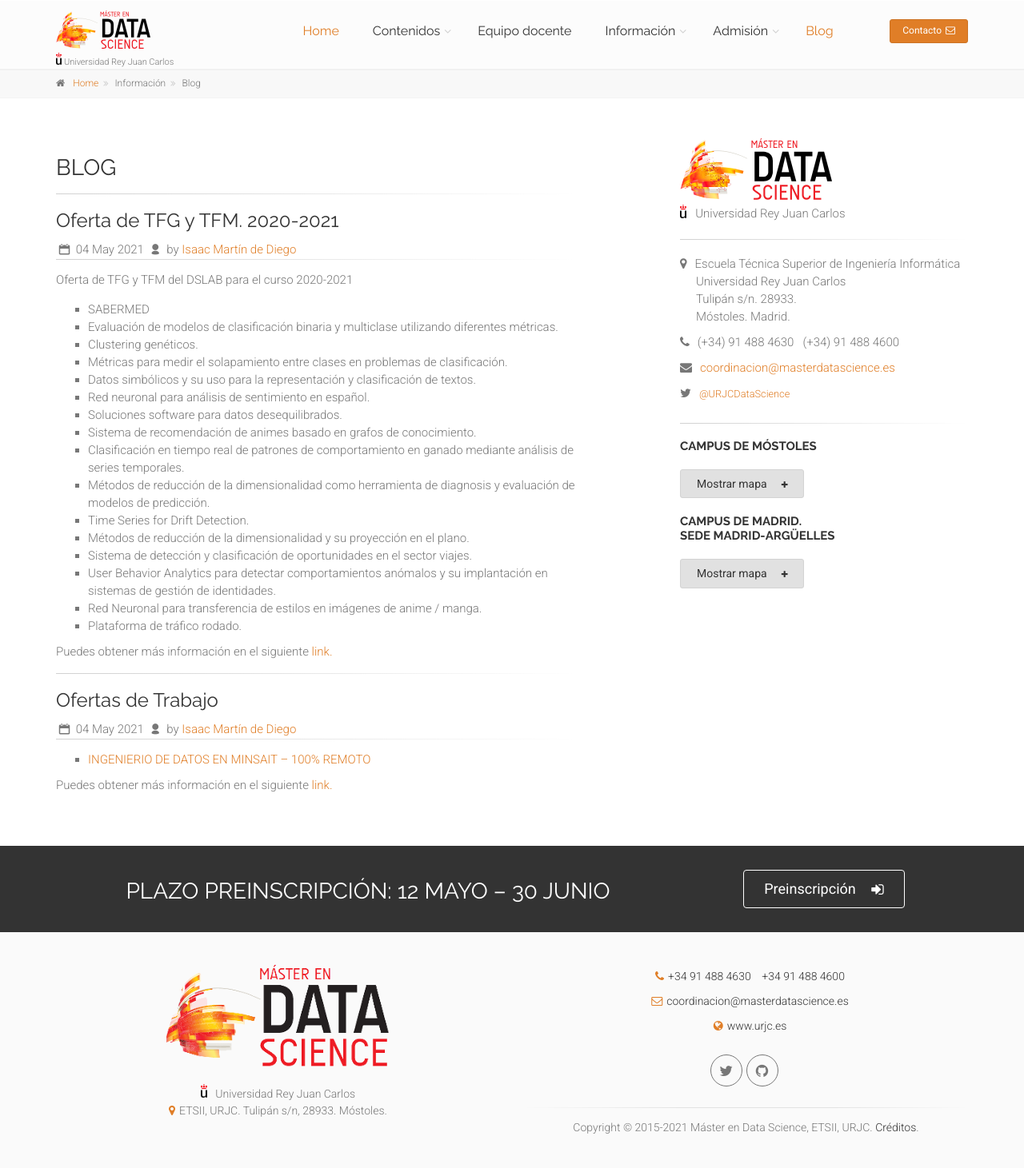
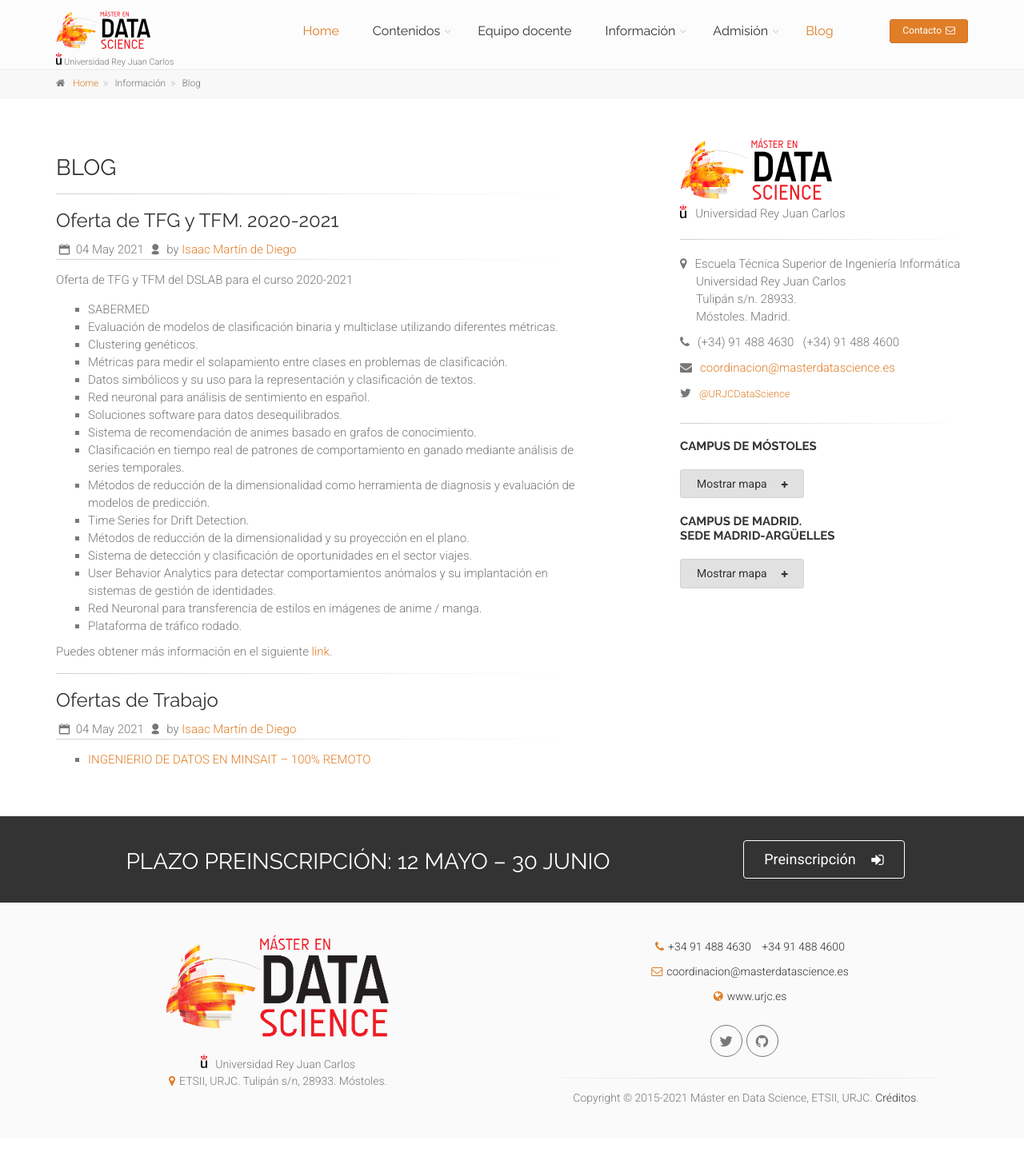
Before and after one commit to URJCDataScience/central, a Jekyll site: the page built from blog/index.html, in a window 1280 px wide. Shown: the whole page at 80% size. Built offline with Jekyll 4.4.1, drawn with Linux system fonts in a browser that asks for light colours; after the commit the page ends 1424 px from its top, so only the background shows below that.

Commit message:
Fix oferta trabajo

```diff
--- a/blog/index.html
+++ b/blog/index.html
@@ -67,7 +67,6 @@ author: URJCDataScience
 		        <ul>
 		            <li><a href="https://kopuru.com/oferta/ingeniero-de-datos-en-minsait-100-remoto/">INGENIERIO DE DATOS EN MINSAIT – 100% REMOTO</a></li>
 		        </ul>
-		        <p>Puedes obtener más información en el siguiente <a href="https://dslab-website.s3.eu-central-1.amazonaws.com/DSLAB_Propuestas_TFG_TFM_2019_2020.pdf">link.</a></p>
 				</div>
 			</div>
 			<!-- main end -->
```
